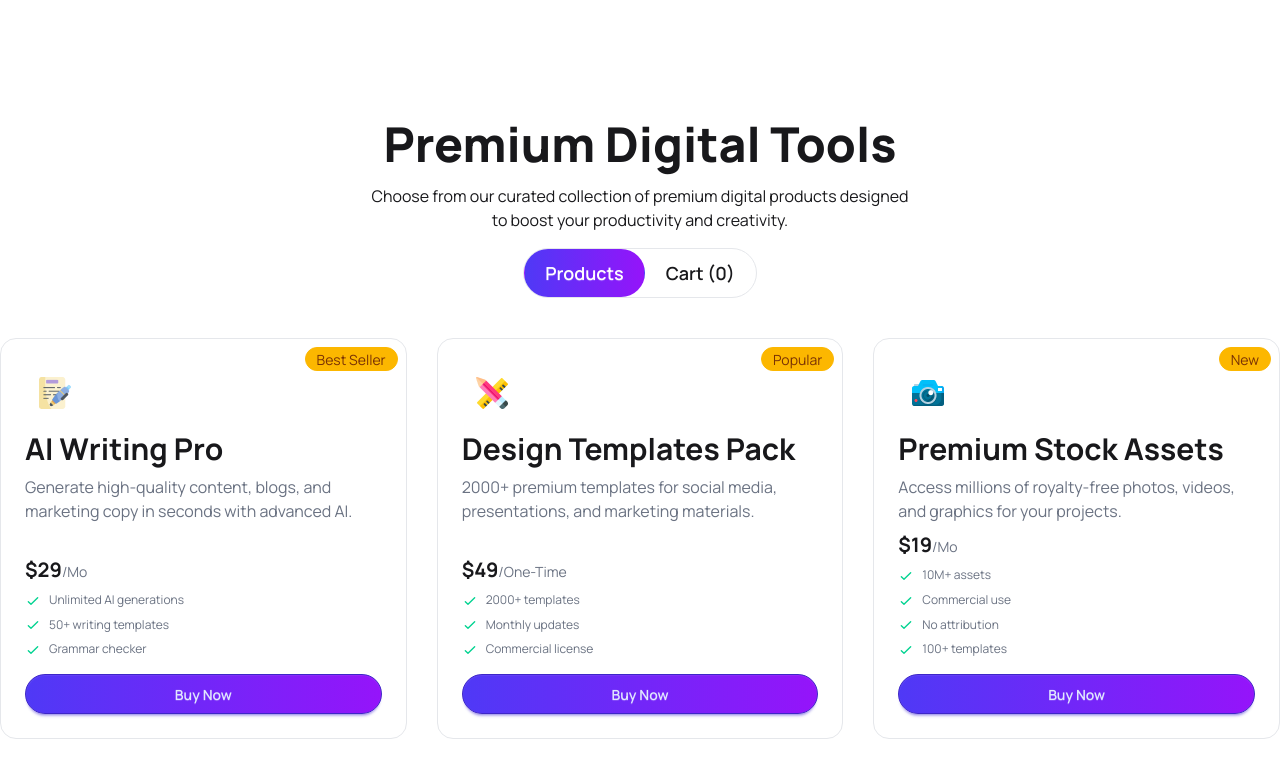
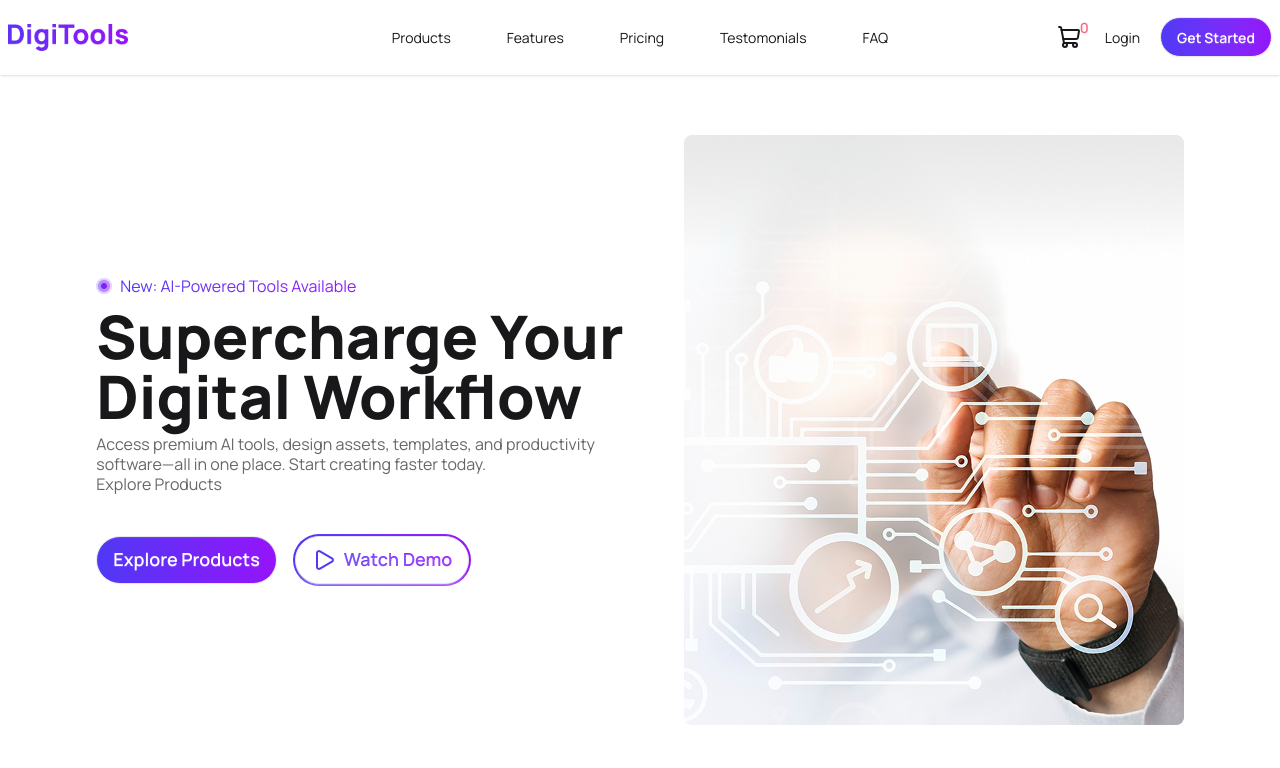
Before and after one commit to rakib4kbd/B13-A6-DigiTools-Platform, a React (Vite) app: page / in a window 1280 px wide. Shown: the top 768 px of the page. Built offline with nearby package versions, Linux system fonts and the light colour scheme.

Commit message:
lifted cart state

```diff
--- a/src/App.jsx
+++ b/src/App.jsx
@@ -2,15 +2,18 @@ import React from "react";
 import Navbar from "./components/Navbar/Navbar";
 import Hero from "./components/Hero/Hero";
 import PostBanner from "./components/PostBanner/PostBanner";
-import Tools from "./components/Products/Products";
+import { useState } from "react";
+import Products from "./components/Products/Products";
 
 const App = () => {
+  const [cartItems, setCartItems] = useState([]);
+
   return (
     <>
-      {/* <Navbar />
+      <Navbar cartItems={cartItems.length} />
       <Hero />
-      <PostBanner /> */}
-      <Tools />
+      <PostBanner />
+      <Products cartItems={cartItems} setCartItems={setCartItems} />
     </>
   );
 };
--- a/src/components/Navbar/Navbar.jsx
+++ b/src/components/Navbar/Navbar.jsx
@@ -1,6 +1,7 @@
 import React from "react";
 import DigiTools from "../../assets/DigiTools.png";
-const Navbar = () => {
+import { ShoppingCart } from "lucide-react";
+const Navbar = ({ cartItems }) => {
   return (
     <div className="navbar bg-base-100 shadow-sm">
       <div className="navbar-start py-4">
@@ -13,13 +14,12 @@ const Navbar = () => {
               viewBox="0 0 24 24"
               stroke="currentColor"
             >
-              {" "}
               <path
                 strokeLinecap="round"
                 strokeLinejoin="round"
                 strokeWidth="2"
                 d="M4 6h16M4 12h8m-8 6h16"
-              />{" "}
+              />
             </svg>
           </div>
           <ul
@@ -69,7 +69,14 @@ const Navbar = () => {
       <div className="navbar-end">
         <ul className="menu menu-horizontal items-center">
           <li className="md:block">
-            <a>Cart</a>
+            <a>
+              <span className="relative">
+                <ShoppingCart />
+                <p className="absolute -top-2 -right-2 text-error font-semibold">
+                  {cartItems}
+                </p>
+              </span>
+            </a>
           </li>
           <li className="hidden md:block">
             <a>Login</a>
--- a/src/components/Products/Cart/Cart.jsx
+++ b/src/components/Products/Cart/Cart.jsx
@@ -6,7 +6,10 @@ const Cart = ({ selectedProductBtn, cartItems, setCartItems }) => {
     (accumulator, currentValue) => accumulator + currentValue,
     0,
   );
-  console.log(totalPrice);
+
+  const handleCheckout = () => {
+    setCartItems([]);
+  };
 
   return (
     <>
@@ -21,6 +24,14 @@ const Cart = ({ selectedProductBtn, cartItems, setCartItems }) => {
                   <p className="text-sm text-gray-500">Total:</p>
                   <h1 className="font-semibold">${totalPrice}</h1>
                 </div>
+                <button
+                  onClick={() => {
+                    handleCheckout();
+                  }}
+                  className="btn rounded-full bg-linear-primary text-white w-full"
+                >
+                  Proceed To Checkout
+                </button>
               </div>
             ) : (
               <div className="flex items-center justify-center">
--- a/src/components/Products/Products.jsx
+++ b/src/components/Products/Products.jsx
@@ -10,10 +10,8 @@ const fetchTools = async () => {
 };
 const toolsPromise = fetchTools();
 
-const Products = () => {
+const Products = ({ cartItems, setCartItems }) => {
   const [selectedProductBtn, setSelectedProductBtn] = useState("products");
-
-  const [cartItems, setCartItems] = useState([]);
 
   const handleClick = (selected) => {
     setSelectedProductBtn(selected);
```
